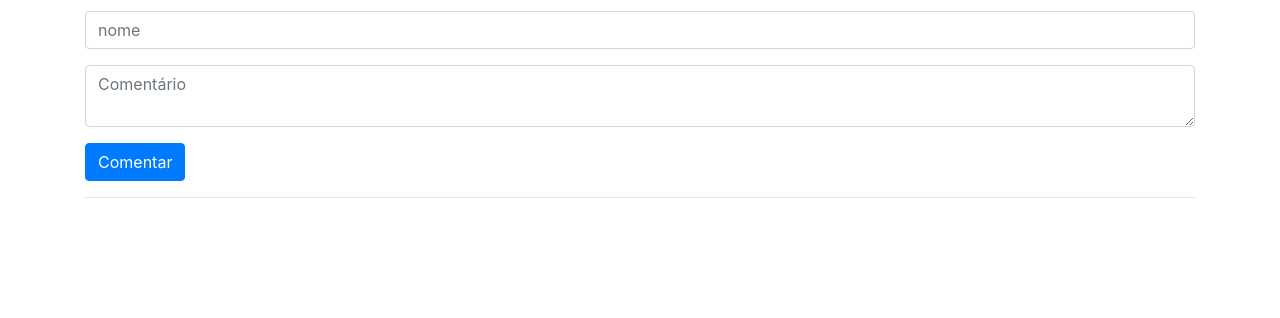
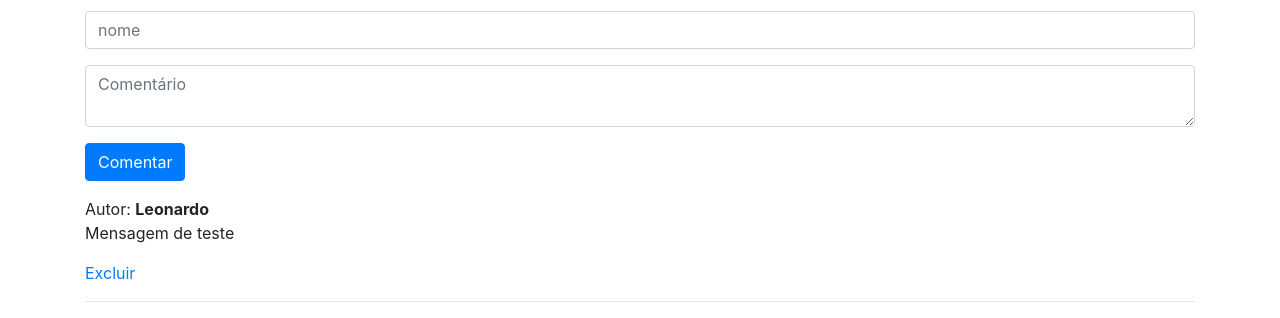
Before and after one commit to Quejao/VueJS, a plain HTML site: page index.html in a window 1280 px wide. Shown: the part 70-388 px from the top of the page. Drawn offline with nearby package versions, Linux system fonts and the light colour scheme.

Commit message:
Adicionando comentário de teste

```diff
--- a/index.html
+++ b/index.html
@@ -34,6 +34,15 @@
         </p>
         <button type="submit" class="btn btn-primary">Comentar</button>
       </div>
+      <div class="list-group">
+        <div class="list-gorup-item">
+          <span class="comment__author">Autor: <strong>Leonardo</strong></span>
+          <p>Mensagem de teste</p>
+          <div>
+            <a href="#" title="Excluir">Excluir</a>
+          </div>
+        </div>
+      </div>
       <hr />
     </div>
   </body>
```
